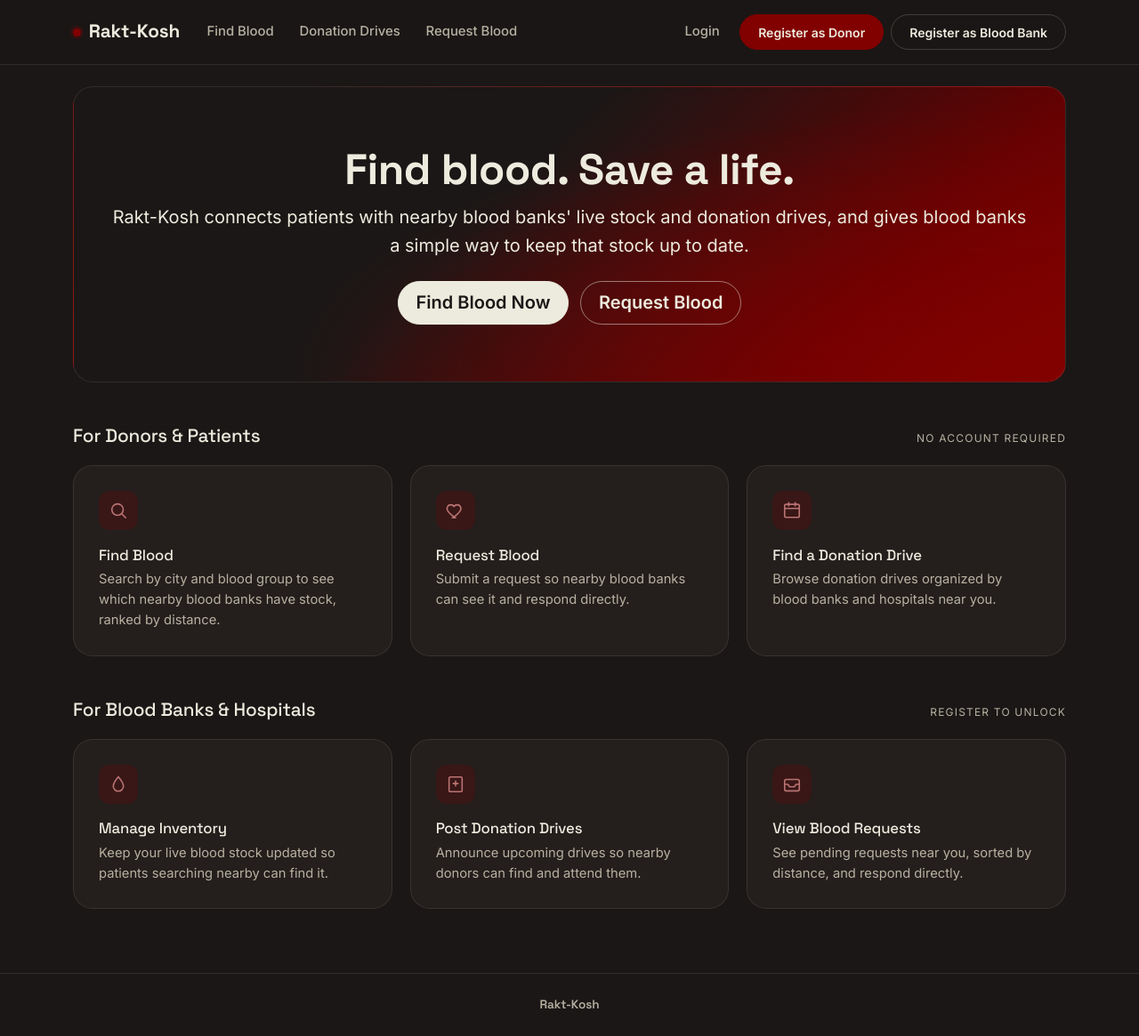
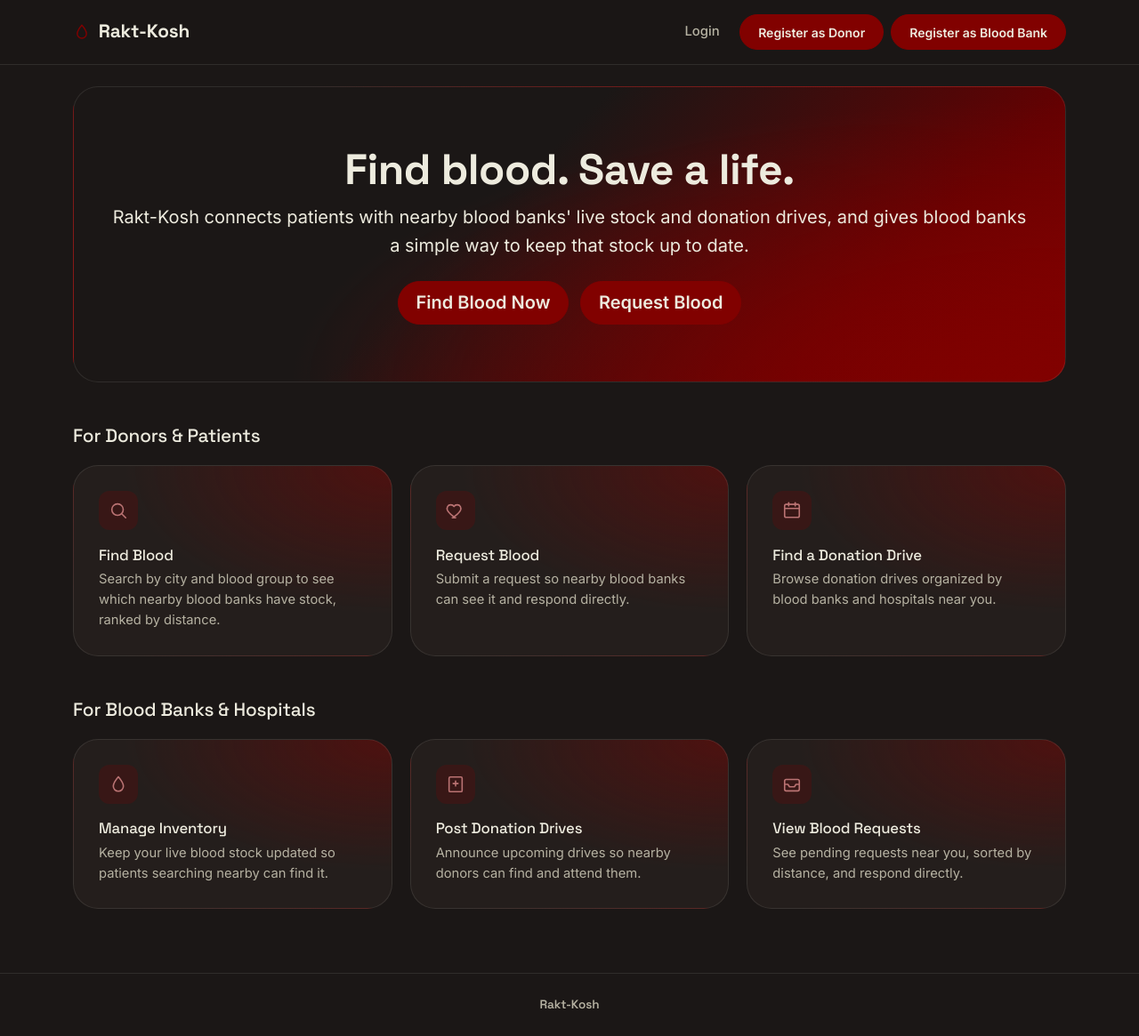
Before and after one commit to swastigupta8/Project-Rakt-Kosh, a Django app: page / in a window 1280 px wide. Shown: the whole page at 89% size. Run offline with Django 5.2, Linux system fonts and the light colour scheme; parts of the project's set-up code (start-up, migrations or seed data) failed here and were passed over.

Commit message:
UI polish pass: minimal navbar, unified red buttons, card shading
- Navbar: drop the nav-link list beside the logo (navigation now happens
  through the dashboard cards), replace the plain dot with a blood-drop icon.
- Buttons: collapse btn-light/btn-outline-light/btn-outline-danger into the
  same solid cherry-red treatment as btn-danger — one consistent button
  style everywhere instead of a mix of outlined/light/solid variants.
- Action cards: add the same corner-anchored red glow used on the hero,
  and round every card/input radius up (22px/14px -> 28px/20px, plus
  form fields) for a softer, more consistently circular feel.
- Landing page: drop the "No account required" / "Register to unlock"
  meta-labels under the section headings.

```diff
--- a/core/templates/core/home.html
+++ b/core/templates/core/home.html
@@ -77,13 +77,12 @@
       Rakt-Kosh connects patients with nearby blood banks' live stock and donation drives,
       and gives blood banks a simple way to keep that stock up to date.
     </p>
-    <a href="{% url 'inventory:search' %}" class="btn btn-light btn-lg me-2">Find Blood Now</a>
-    <a href="{% url 'blood_requests:submit' %}" class="btn btn-outline-light btn-lg">Request Blood</a>
+    <a href="{% url 'inventory:search' %}" class="btn btn-danger btn-lg me-2">Find Blood Now</a>
+    <a href="{% url 'blood_requests:submit' %}" class="btn btn-danger btn-lg">Request Blood</a>
   </div>
 
   <div class="section-heading">
     <h2>For Donors &amp; Patients</h2>
-    <span class="section-tag">No account required</span>
   </div>
   <div class="action-grid">
     <a href="{% url 'inventory:search' %}" class="action-card">
@@ -105,7 +104,6 @@
 
   <div class="section-heading">
     <h2>For Blood Banks &amp; Hospitals</h2>
-    <span class="section-tag">Register to unlock</span>
   </div>
   <div class="action-grid">
     <a href="{% url 'accounts:register_bank' %}" class="action-card">
--- a/static/css/custom.css
+++ b/static/css/custom.css
@@ -11,8 +11,8 @@
   --rk-border: rgba(237, 235, 222, .10);
   --rk-border-strong: rgba(237, 235, 222, .18);
 
-  --rk-radius-lg: 22px;
-  --rk-radius-md: 14px;
+  --rk-radius-lg: 28px;
+  --rk-radius-md: 20px;
   --rk-shadow-sm: 0 1px 2px rgba(0, 0, 0, .25);
   --rk-shadow-md: 0 6px 20px rgba(0, 0, 0, .35);
   --rk-shadow-lg: 0 18px 40px rgba(0, 0, 0, .45);
@@ -56,15 +56,11 @@ a { color: var(--rk-accent); }
   gap: .55rem;
   letter-spacing: -0.01em;
 }
-.navbar-brand::before {
-  content: "";
-  width: 9px;
-  height: 9px;
-  border-radius: 50%;
-  background: var(--rk-cherry);
-  box-shadow: 0 0 0 3px rgba(129, 1, 0, .25);
-  display: inline-block;
+.navbar-logo {
+  display: inline-flex;
+  color: var(--rk-cherry);
 }
+.navbar-logo svg { width: 20px; height: 20px; }
 .navbar .nav-link {
   color: var(--rk-cream-dim) !important;
   font-weight: 500;
@@ -96,46 +92,23 @@ a { color: var(--rk-accent); }
   transition: transform .15s ease, box-shadow .15s ease, background-color .15s ease, border-color .15s ease, color .15s ease;
 }
 .btn:hover { transform: translateY(-1px); }
-.btn-danger {
+/* One consistent red button everywhere — no light/cream or outline variants. */
+.btn-danger,
+.btn-outline-danger,
+.btn-light,
+.btn-outline-light {
   background: var(--rk-cherry);
   border-color: var(--rk-cherry);
   color: var(--rk-cream);
 }
-.btn-danger:hover {
+.btn-danger:hover,
+.btn-outline-danger:hover,
+.btn-light:hover,
+.btn-outline-light:hover {
   background: var(--rk-maroon);
   border-color: var(--rk-maroon);
+  color: var(--rk-cream);
   box-shadow: var(--rk-shadow-md);
-  color: var(--rk-cream);
-}
-.btn-outline-danger {
-  color: var(--rk-cream);
-  border-color: var(--rk-border-strong);
-  background: transparent;
-}
-.btn-outline-danger:hover {
-  background: var(--rk-cherry);
-  border-color: var(--rk-cherry);
-  color: var(--rk-cream);
-  box-shadow: var(--rk-shadow-sm);
-}
-.btn-light {
-  background: var(--rk-cream);
-  border-color: var(--rk-cream);
-  color: var(--rk-noir);
-}
-.btn-light:hover {
-  background: #fff;
-  border-color: #fff;
-  color: var(--rk-noir);
-}
-.btn-outline-light {
-  color: var(--rk-cream);
-  border-color: rgba(237, 235, 222, .5);
-}
-.btn-outline-light:hover {
-  background: rgba(237, 235, 222, .12);
-  border-color: var(--rk-cream);
-  color: var(--rk-cream);
 }
 
 /* ---------- Hero ---------- */
@@ -214,12 +187,6 @@ main > * { animation: rk-fade-in .5s ease both; }
   font-size: 1.3rem;
   margin: 0;
 }
-.section-heading .section-tag {
-  text-transform: uppercase;
-  letter-spacing: .1em;
-  font-size: .75rem;
-  color: var(--rk-cream-dim);
-}
 
 /* ---------- Action cards ---------- */
 .action-grid {
@@ -229,7 +196,9 @@ main > * { animation: rk-fade-in .5s ease both; }
 }
 .action-card {
   display: block;
-  background: var(--rk-surface);
+  background:
+    radial-gradient(140% 130% at 100% 0%, rgba(129, 1, 0, .45) 0%, rgba(129, 1, 0, 0) 60%),
+    var(--rk-surface);
   border: 1px solid var(--rk-border);
   border-radius: var(--rk-radius-lg);
   padding: 1.75rem;
@@ -241,7 +210,9 @@ main > * { animation: rk-fade-in .5s ease both; }
   transform: translateY(-3px);
   box-shadow: var(--rk-shadow-lg);
   border-color: var(--rk-cherry);
-  background: var(--rk-surface-2);
+  background:
+    radial-gradient(140% 130% at 100% 0%, rgba(129, 1, 0, .65) 0%, rgba(129, 1, 0, 0) 65%),
+    var(--rk-surface-2);
 }
 .action-icon {
   display: inline-flex;
@@ -312,7 +283,7 @@ main > * { animation: rk-fade-in .5s ease both; }
 /* ---------- Forms ---------- */
 .form-control, .form-select {
   background: var(--rk-surface-2);
-  border-radius: 10px;
+  border-radius: 14px;
   border: 1px solid var(--rk-border-strong);
   color: var(--rk-cream);
   padding: .6rem .85rem;
--- a/templates/partials/_navbar.html
+++ b/templates/partials/_navbar.html
@@ -1,35 +1,26 @@
 <nav class="navbar navbar-expand-lg navbar-dark sticky-top">
   <div class="container">
-    <a class="navbar-brand" href="{% url 'core:home' %}">Rakt-Kosh</a>
+    <a class="navbar-brand" href="{% url 'core:home' %}">
+      <span class="navbar-logo">{% include "partials/icons/_droplet.html" %}</span>
+      Rakt-Kosh
+    </a>
     <button class="navbar-toggler" type="button" data-bs-toggle="collapse" data-bs-target="#navMenu" aria-label="Toggle navigation">
       <span class="navbar-toggler-icon"></span>
     </button>
-    <div class="collapse navbar-collapse" id="navMenu">
-      <ul class="navbar-nav me-auto mb-2 mb-lg-0">
-        <li class="nav-item"><a class="nav-link" href="{% url 'inventory:search' %}">Find Blood</a></li>
-        <li class="nav-item"><a class="nav-link" href="{% url 'drives:nearby' %}">Donation Drives</a></li>
-        <li class="nav-item"><a class="nav-link" href="{% url 'blood_requests:submit' %}">Request Blood</a></li>
-
-        {% if user.is_authenticated and user.role == 'bank' %}
-          <li class="nav-item"><a class="nav-link" href="{% url 'inventory:my_inventory' %}">My Inventory</a></li>
-          <li class="nav-item"><a class="nav-link" href="{% url 'drives:create' %}">Post a Drive</a></li>
-          <li class="nav-item"><a class="nav-link" href="{% url 'blood_requests:pending' %}">Pending Requests</a></li>
-        {% endif %}
-      </ul>
-
+    <div class="collapse navbar-collapse justify-content-end" id="navMenu">
       <ul class="navbar-nav align-items-lg-center">
         {% if user.is_authenticated %}
           <li class="nav-item"><span class="nav-link disabled">{{ user.username }}</span></li>
           <li class="nav-item">
             <form method="post" action="{% url 'accounts:logout' %}" class="d-inline">
               {% csrf_token %}
-              <button type="submit" class="btn btn-sm btn-outline-danger ms-lg-2">Logout</button>
+              <button type="submit" class="btn btn-sm btn-danger ms-lg-2">Logout</button>
             </form>
           </li>
         {% else %}
           <li class="nav-item"><a class="nav-link" href="{% url 'accounts:login' %}">Login</a></li>
           <li class="nav-item"><a class="btn btn-sm btn-danger ms-lg-2" href="{% url 'accounts:register_donor' %}">Register as Donor</a></li>
-          <li class="nav-item"><a class="btn btn-sm btn-outline-danger ms-lg-2" href="{% url 'accounts:register_bank' %}">Register as Blood Bank</a></li>
+          <li class="nav-item"><a class="btn btn-sm btn-danger ms-lg-2" href="{% url 'accounts:register_bank' %}">Register as Blood Bank</a></li>
         {% endif %}
       </ul>
     </div>
```
